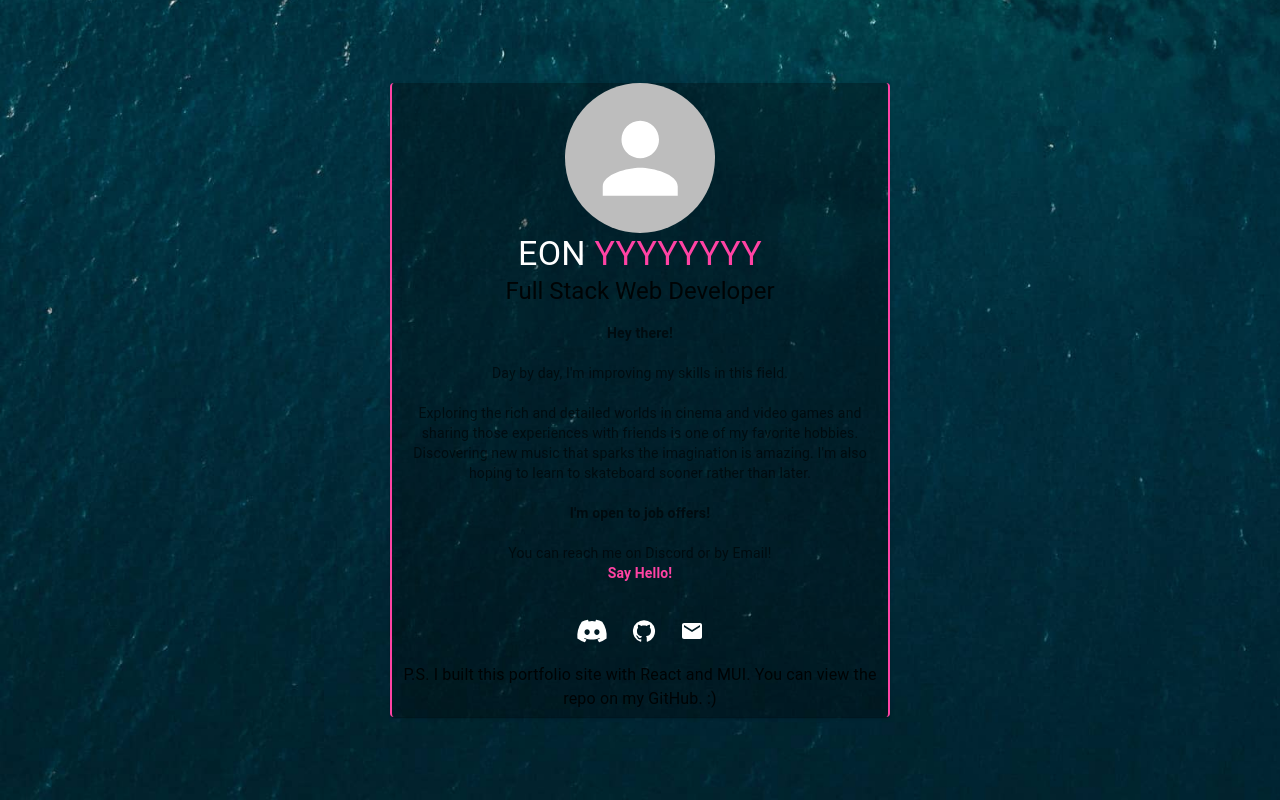
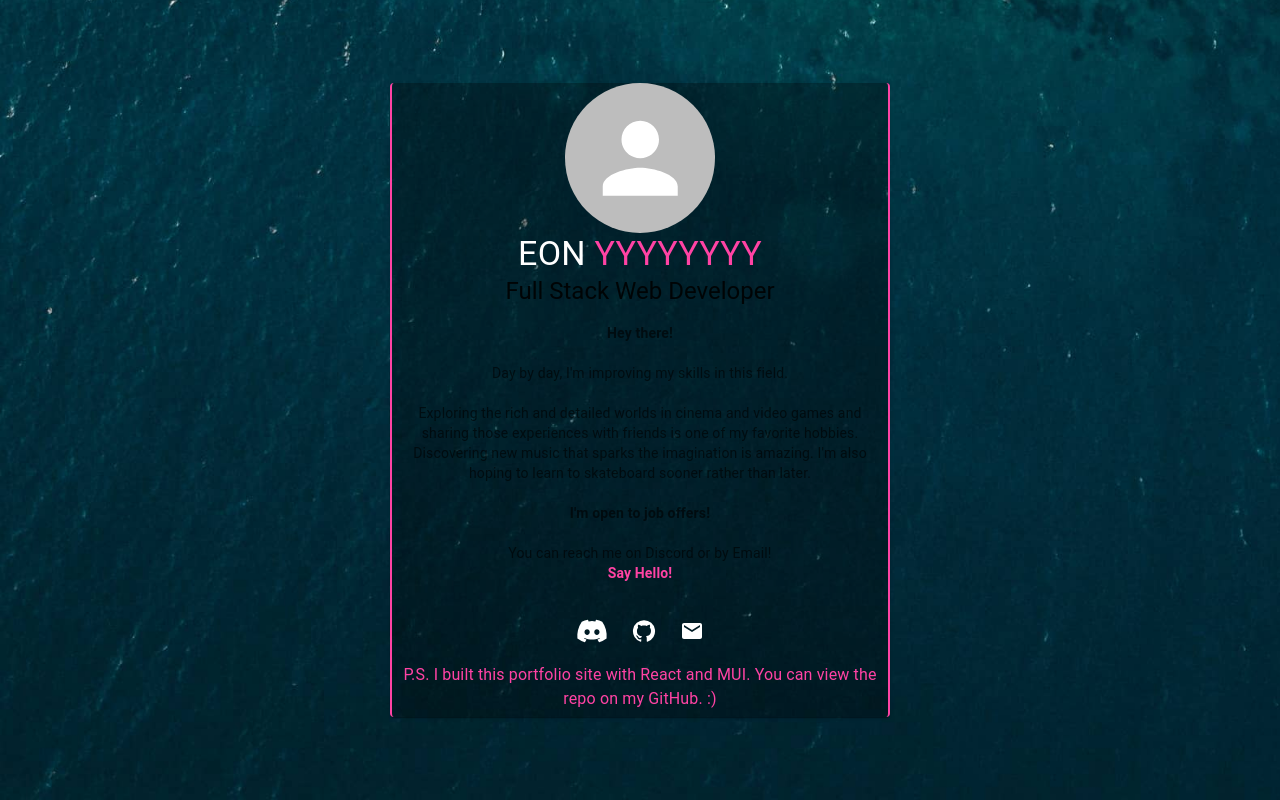
Before and after one commit to EonYY/portfolio, a Next.js app in the folder site/: page / in a window 1280 px wide. Shown: the part 1624-2424 px from the top of the page. Built offline with nearby package versions, Linux system fonts and the light colour scheme.

Commit message:
Update footer message styling

```diff
--- a/site/components/Contact.js
+++ b/site/components/Contact.js
@@ -47,7 +47,9 @@ const useStyles = makeStyles(() => ({
     },
     portfolioFooterMessage: {
         fontFamily: 'Nunito',
-        fontSize: '0.7rem',
+        fontSize: '0.65rem',
+        color: '#ff43a4',
+        fontWeight: 'bold',
     }
 }));
 
```
